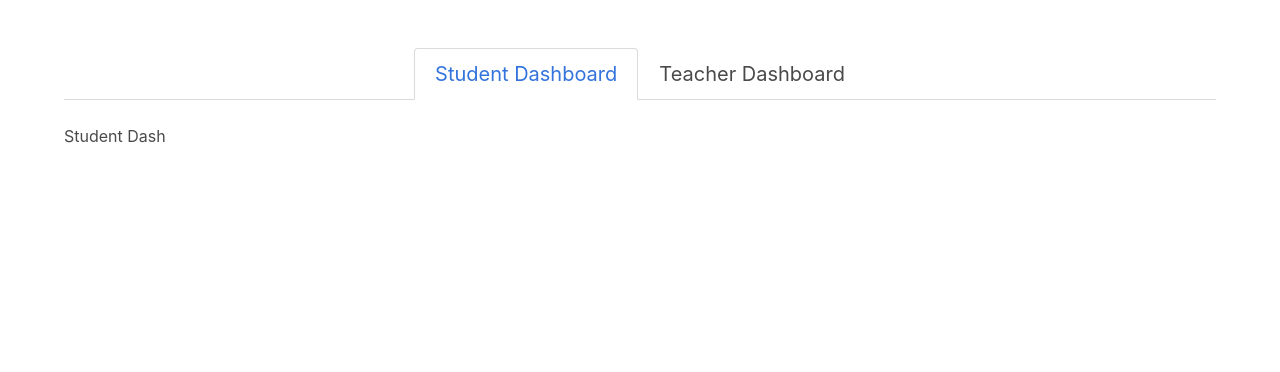
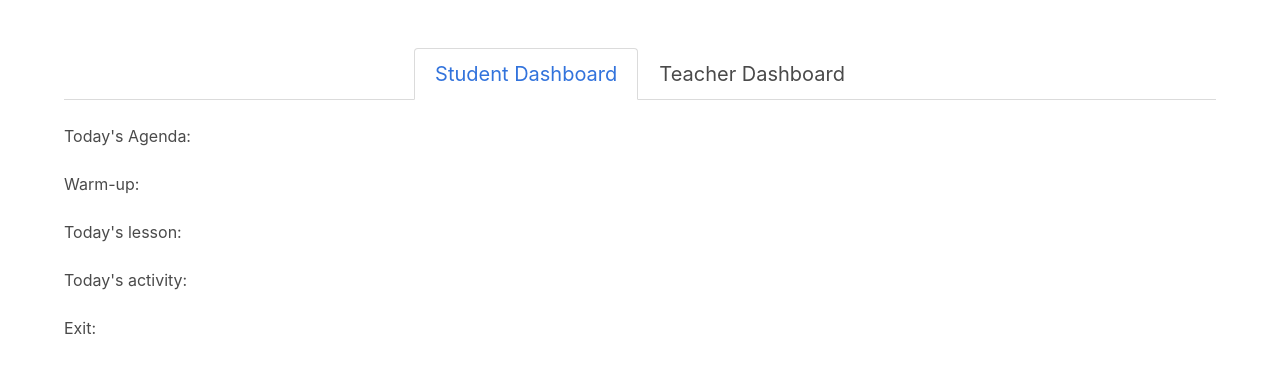
Before and after one commit to Lee-ArnoldIII/react-redux-cmap, a React (Create React App) app: page / in a window 1280 px wide. Shown: the top 372 px of the page. Built offline with nearby package versions, Linux system fonts and the light colour scheme.

Commit message:
starting structure for agenda, and restroom request table.

```diff
--- a/src/components/student/StudentAgenda.js
+++ b/src/components/student/StudentAgenda.js
@@ -0,0 +1,36 @@
+import React, { Component } from 'react'
+
+class StudentAgenda extends Component {
+  constructor (props) {
+    super(props)
+
+    this.state = {
+
+    }
+  }
+
+  render () {
+    return (
+      <div className='container'>
+        <div className='content' id='warmUP'>
+        Warm-up:
+        </div>
+
+        <div className='content' id='lesson'>
+        Today's lesson:
+        </div>
+
+        <div className='content' id='activity'>
+        Today's activity:
+        </div>
+
+        <div className='content' id='exit'>
+        Exit:
+        </div>
+      </div>
+
+    )
+  }
+}
+
+export default StudentAgenda
--- a/src/components/student/StudentDashboard.js
+++ b/src/components/student/StudentDashboard.js
@@ -1,10 +1,15 @@
 import React, { Component } from 'react'
+import StudentAgenda from './StudentAgenda'
 
 export default class StudentDashboard extends Component {
-  render() {
+  render () {
     return (
       <div>
-        Student Dash
+        <div>
+          <h2>Today's Agenda: </h2> <br />
+          <StudentAgenda />
+        </div>
+
       </div>
     )
   }
```
Also changed, not shown: src/components/Tabs.js (+14 -14 lines), src/components/student/RRTable.js (+26 -0 lines), src/components/student/Requests.js (+11 -0 lines).
